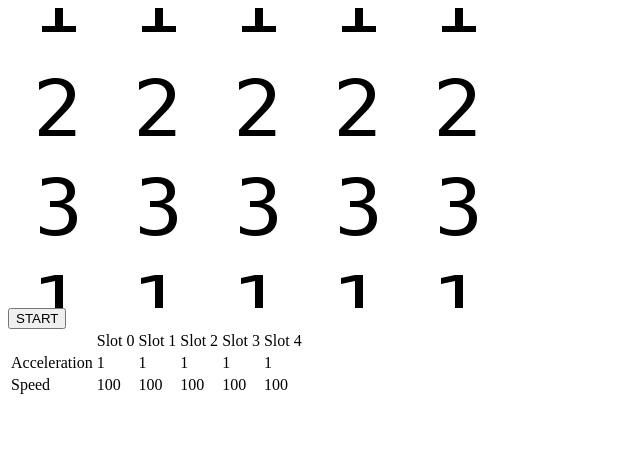
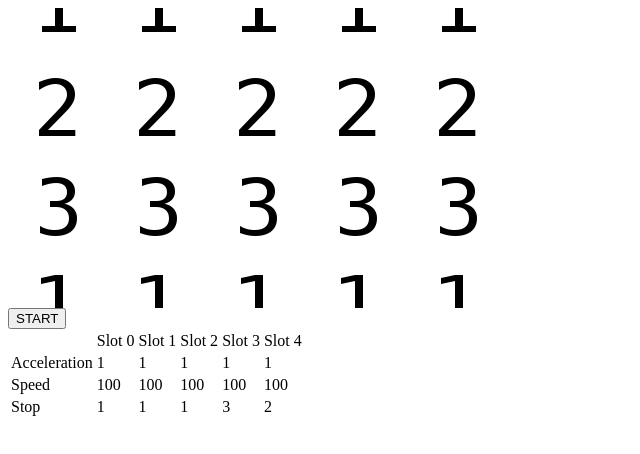
Before and after one commit to ramaralo/slotMachine, a plain HTML site: page index.html in a window 1280 px wide. Both pictures are taken after a click on the button "START". Shown: the full height of the page, 0-640 px from the left. Drawn offline with Linux system fonts and the light colour scheme.

Commit message:
stop positions on layout

```diff
--- a/index.html
+++ b/index.html
@@ -65,6 +65,14 @@ Slot machine
 			<td id="speed3">1</td>
 			<td id="speed4">1</td>
 		</tr>
+		<tr>
+			<td>Stop</td>
+			<td id="stop0"></td>
+			<td id="stop1"></td>
+			<td id="stop2"></td>
+			<td id="stop3"></td>
+			<td id="stop4"></td>
+		</tr>
 
 	</table>
 
--- a/src/js/slot.js
+++ b/src/js/slot.js
@@ -79,6 +79,7 @@ function Slot(paramObj) {
 	function stopAngGoToLastPosition() {
 		cancelAnimationFrame(animationFrameId);
 
+
 		domElements.slot.css('background-position-y', stopPositions[finalPosition-1] + "px");
 
 		reset();
--- a/src/js/slotMachine.js
+++ b/src/js/slotMachine.js
@@ -63,7 +63,11 @@
 
 			var slotNumerb = slots.length;
 			for ( var s = 0; s < slotNumerb; s++) {
-				positionArray.push(Math.floor((Math.random() * initArgs.yIcons) + 1));
+				var pos = Math.floor((Math.random() * initArgs.yIcons) + 1);
+
+				$('#stop'+s).html(pos);
+
+				positionArray.push(pos);
 			}
 			return positionArray;
 		}
```
